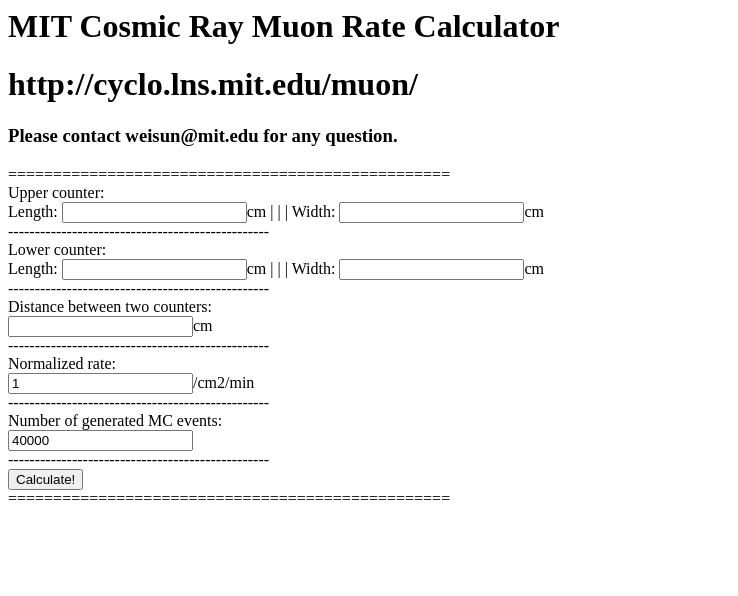
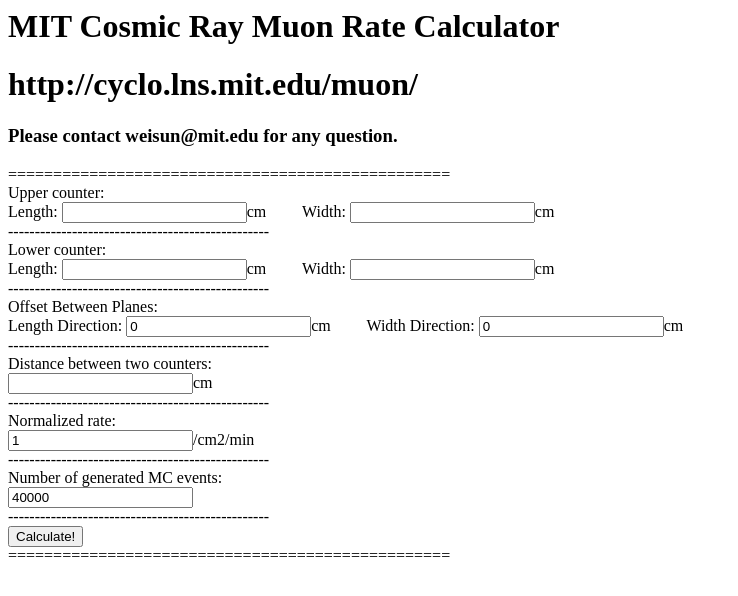
Before and after one commit to Spaceenter/MITCosmicMuon, a PHP site: page / in a window 1280 px wide. Shown: the top 596 px of the page, without its empty margins (0-738 px from the left). Run offline with PHP 8.4, Linux system fonts and the light colour scheme.

Commit message:
add offsets

```diff
--- a/index.php
+++ b/index.php
@@ -16,13 +16,18 @@
 <form name="input_form" action="<?php echo $_SERVER["PHP_SELF"] ?>" method="post">
 Upper counter:<br>
 Length: <input type="number" name="l1" step=0.000001>cm
-| | |
+&nbsp &nbsp &nbsp &nbsp
 Width: <input type="number" name="w1" step=0.000001>cm<br>
 -------------------------------------------------<br>
 Lower counter:<br>
 Length: <input type="number" name="l2" step=0.000001>cm
-| | |
+&nbsp &nbsp &nbsp &nbsp
 Width: <input type="number" name="w2" step=0.000001>cm<br>
+-------------------------------------------------<br>
+Offset Between Planes:<br>
+Length Direction: <input type="number" name="loff" value=0 step=0.000001>cm
+&nbsp &nbsp &nbsp &nbsp
+Width Direction: <input type="number" name="woff" value=0 step=0.000001>cm<br>
 -------------------------------------------------<br>
 Distance between two counters:<br>
 <input type="number" name="distance" step=0.000001>cm<br>
@@ -47,25 +52,29 @@
 
 if($_POST)
 {
-  if(is_numeric($_POST["l1"]) and is_numeric($_POST["w1"]) and is_numeric($_POST["l2"]) and is_numeric($_POST["w2"]) and is_numeric($_POST["distance"]))
+  if(is_numeric($_POST["l1"]) and is_numeric($_POST["w1"]) and is_numeric($_POST["l2"]) and is_numeric($_POST["w2"]) and is_numeric($_POST["loff"]) and is_numeric($_POST["woff"]) and is_numeric($_POST["distance"]))
   {
     $l1 = $_POST["l1"];
     $w1 = $_POST["w1"];
     $l2 = $_POST["l2"];
     $w2 = $_POST["w2"];
+    $loff = $_POST["loff"];
+    $woff = $_POST["woff"];
     $norm_rate = $_POST["norm_rate"];
     $distance = $_POST["distance"];
     $n_event = $_POST["n_event"];
 
-    $accepted_ratio = get_accepted_ratio($l1, $w1, $l2, $w2, $distance, $n_event);
+    $accepted_ratio = get_accepted_ratio($l1, $w1, $l2, $w2, $loff, $woff, $distance, $n_event);
     $rate = $l1*$w1*$norm_rate*$accepted_ratio;
     $accepted_ratio = 100*$accepted_ratio;
 
     echo "<h3>Parameters:</h3>";
     echo "Upper counter:<br>";
-    echo "Length: <b>".$l1."cm</b> | | |  Width: <b>".$w1."cm</b><br>";
+    echo "Length: <b>".$l1."cm</b> &nbsp &nbsp &nbsp &nbsp Width: <b>".$w1."cm</b><br>";
     echo "Lower counter:<br>";
-    echo "Length: <b>".$l2."cm</b> | | |  Width: <b>".$w2."cm</b><br>";
+    echo "Length: <b>".$l2."cm</b> &nbsp &nbsp &nbsp &nbsp Width: <b>".$w2."cm</b><br>";
+    echo "Offset Between Planes:<br>";
+    echo "Length Direction: <b>".$loff."cm</b> &nbsp &nbsp &nbsp &nbsp Width Direction: <b>".$woff."cm</b><br>";
     echo "Distance between two counters: <b>".$distance."cm</b><br>";
     echo "Normalized rate: <b>".$norm_rate."/cm2/min</b><br>";
     echo "<h3>Calculated results:</h3>";
--- a/muon.php
+++ b/muon.php
@@ -1,6 +1,6 @@
 <?php
 
-function get_accepted_ratio($l1, $w1, $l2, $w2, $distance, $n_event)
+function get_accepted_ratio($l1, $w1, $l2, $w2, $loff, $woff, $distance, $n_event)
 {
   $n_accepted = 0;
 
@@ -12,8 +12,8 @@
     $phi = rand()/getrandmax()*2*pi();
     $phi = rand(0, 2*pi());
 
-    $x_low = $x + $distance*tan($theta)*cos($phi);
-    $y_low = $y + $distance*tan($theta)*sin($phi);
+    $x_low = $x + $distance*tan($theta)*cos($phi) + $loff;
+    $y_low = $y + $distance*tan($theta)*sin($phi) + $woff;
 
     if($x_low>-0.5*$l2 and $x_low<0.5*$l2 and $y_low>-0.5*$w2 and $y_low<0.5*$w2)
     {
--- a/test.php
+++ b/test.php
@@ -6,11 +6,13 @@
 $w1 = 3;
 $l2 = 25;
 $w2 = 3;
+$loff = 0;
+$woff = 0;
 $norm_rate = 1;
 $distance = 22;
 $n_event = 100;
 
-echo get_accepted_ratio($l1, $w1, $l2, $w2, $distance, $n_event);
+echo get_accepted_ratio($l1, $w1, $l2, $w2, $loff, $woff, $distance, $n_event);
 echo "\n";
 
 ?>
```
